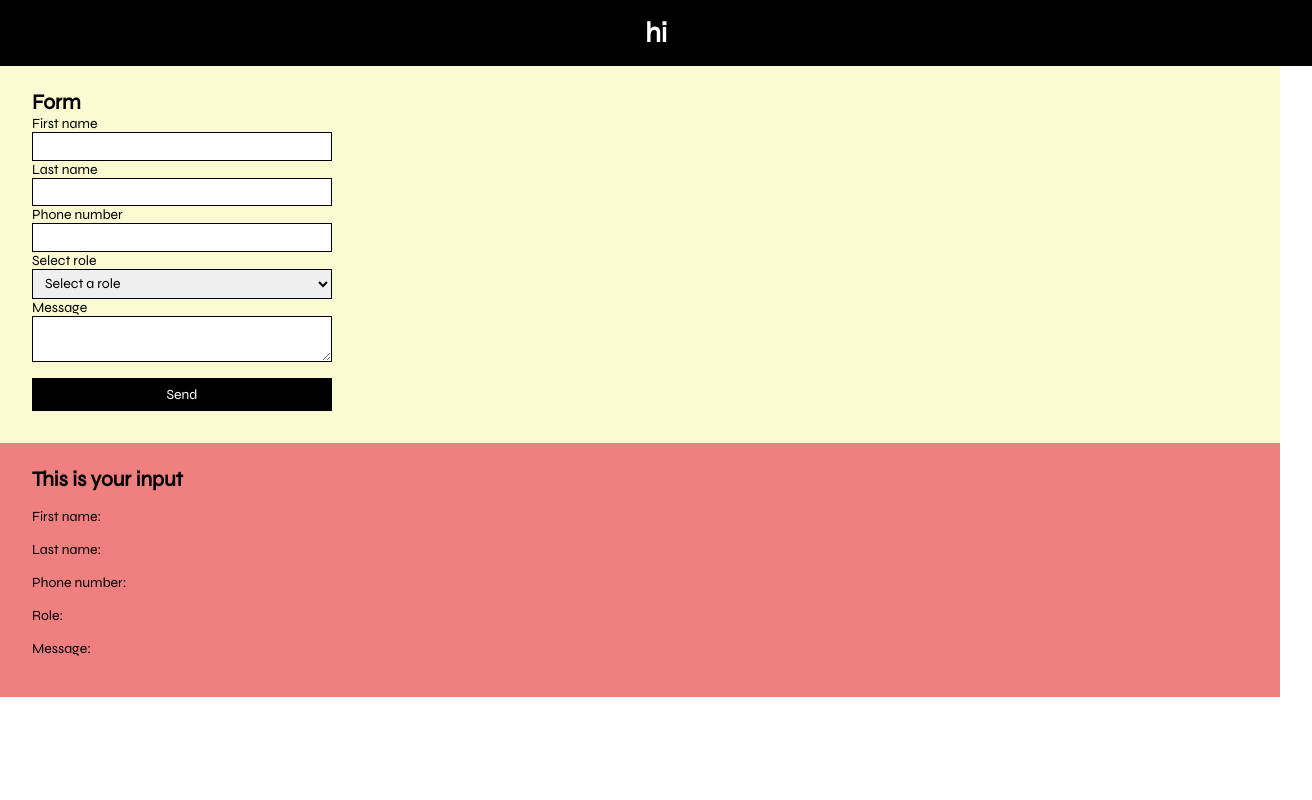
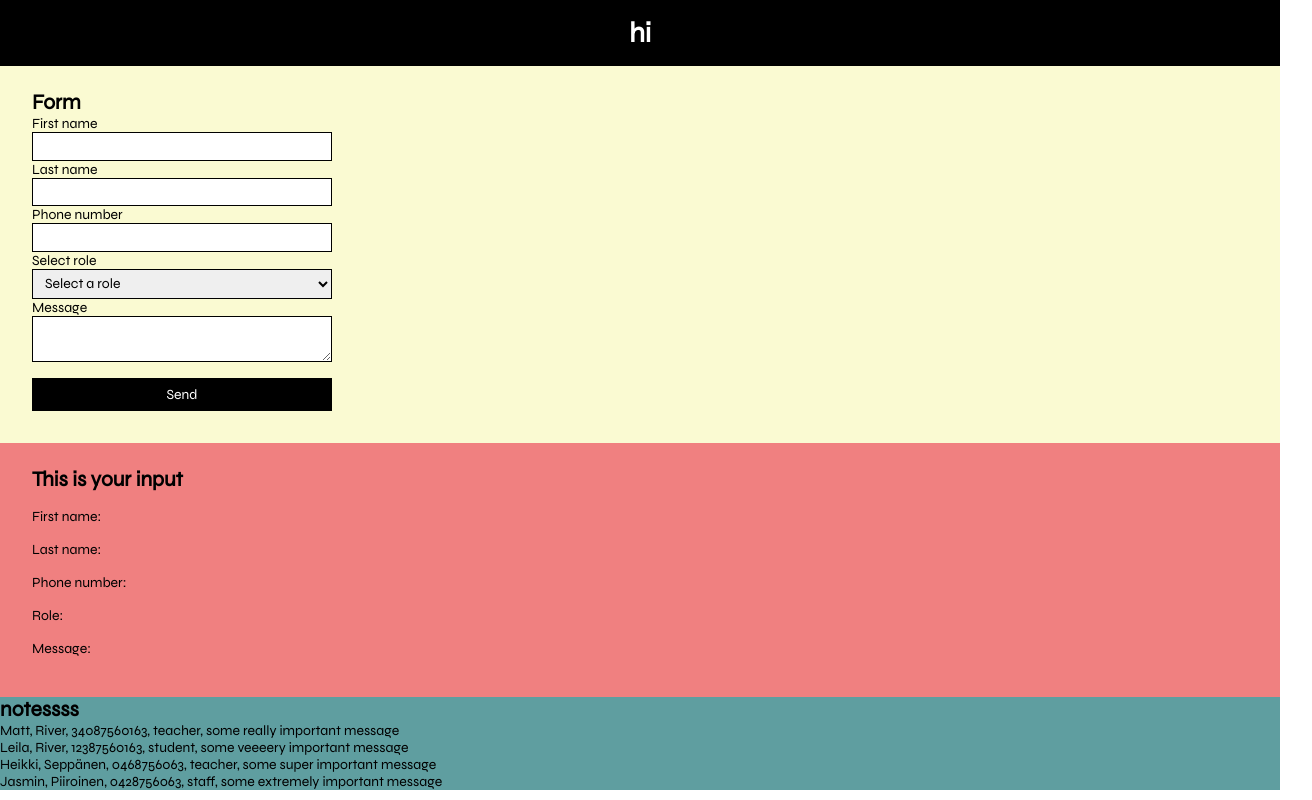
Before and after one commit to pixelsnow/form_handling_task_react, a React (Create React App) app: page / in a window 1280 px wide. Shown: the whole page, 1312 px wide, since content can reach past the window. Built offline with nearby package versions, Linux system fonts and the light colour scheme; data requests are answered from the project's data file.

Commit message:
add working fetch and notes component

```diff
--- a/db.json
+++ b/db.json
@@ -29,7 +29,7 @@
       "firstname": "Jasmin",
       "lastname": "Piiroinen",
       "phone": "0428756063",
-      "role": "student",
+      "role": "staff",
       "message": "some extremely important message"
     }
   ]
--- a/package.json
+++ b/package.json
@@ -6,6 +6,7 @@
     "@testing-library/jest-dom": "^5.16.5",
     "@testing-library/react": "^13.4.0",
     "@testing-library/user-event": "^13.5.0",
+    "axios": "^1.2.0",
     "react": "^18.2.0",
     "react-dom": "^18.2.0",
     "react-scripts": "5.0.1",
--- a/src/App.css
+++ b/src/App.css
@@ -9,12 +9,12 @@
 
 h1 {
   background-color: black;
-  width: 100%;
   padding: 1rem;
   color: white;
   text-align: center;
 }
 
 .form-view-container {
-  display: grid;
+  /* display: grid;
+  grid-template-rows: 1fr 1fr; */
 }
--- a/src/App.jsx
+++ b/src/App.jsx
@@ -1,51 +1,55 @@
-import { Component } from "react";
-import "./App.css";
+import React from "react";
+import { useState } from "react";
+
 import Form from "./Form";
 import View from "./View";
 import Popup from "./Popup";
+import Notes from "./Notes";
 
-class App extends Component {
-  state = {
-    note: { firstname: "", lastname: "", phone: "", role: "", message: "" },
-    showPopup: false,
+import "./App.css";
+
+const App = () => {
+  const [note, setNote] = useState({
+    firstname: "",
+    lastname: "",
+    phone: "",
+    role: "",
+    message: "",
+  });
+  const [showPopup, setShowPopup] = useState(false);
+
+  const formHandler = (e) => {
+    setNote({ ...note, [e.target.name]: e.target.value });
   };
 
-  formHandler = (e) => {
-    this.setState({
-      note: { ...this.state.note, [e.target.name]: e.target.value },
-    });
-  };
-
-  submitForm = (e) => {
+  const submitForm = (e) => {
     e.preventDefault();
-    this.setState({ showPopup: true });
+    setShowPopup(true);
     e.target.reset();
   };
 
-  closePopup = () => {
-    this.setState({ showPopup: false });
-    this.setState({
-      note: { firstname: "", lastname: "", phone: "", role: "", message: "" },
+  const closePopup = () => {
+    setShowPopup(false);
+    setNote({
+      firstname: "",
+      lastname: "",
+      phone: "",
+      role: "",
+      message: "",
     });
   };
+  return (
+    <div className="App">
+      <h1>hi</h1>
+      <div className="form-view-container">
+        <Form formHandler={formHandler} submitHandler={submitForm} />
 
-  render() {
-    return (
-      <div className="App">
-        <h1>hi</h1>
-        <div className="form-view-container">
-          <Form
-            formHandler={this.formHandler}
-            submitHandler={this.submitForm}
-          />
-          <View {...this.state.note} />
-          {this.state.showPopup && (
-            <Popup closePopup={this.closePopup} {...this.state.note} />
-          )}
-        </div>
+        <View {...note} />
+        <Notes />
+        {showPopup && <Popup closePopup={closePopup} {...note} />}
       </div>
-    );
-  }
-}
+    </div>
+  );
+};
 
 export default App;
--- /dev/null
+++ b/src/Notes.css
@@ -0,0 +1,3 @@
+.notes {
+  background-color: cadetblue;
+}
--- /dev/null
+++ b/src/Notes.jsx
@@ -0,0 +1,29 @@
+import React, { useState, useEffect } from "react";
+import axios from "axios";
+
+import "./Notes.css";
+
+const Notes = () => {
+  const [data, setData] = useState([]);
+  useEffect(() => {
+    axios.get("http://localhost:3001/notes").then((res) => setData(res.data));
+  }, []);
+
+  return (
+    <div className="notes">
+      <h2>notessss</h2>
+      <ul>
+        {data.map((note) => {
+          return (
+            <li key={note.id}>
+              {note.firstname}, {note.lastname}, {note.phone}, {note.role},{" "}
+              {note.message}
+            </li>
+          );
+        })}
+      </ul>
+    </div>
+  );
+};
+
+export default Notes;
```
Also changed, not shown: 1 other file (tests, documents, lock files or other folders).
